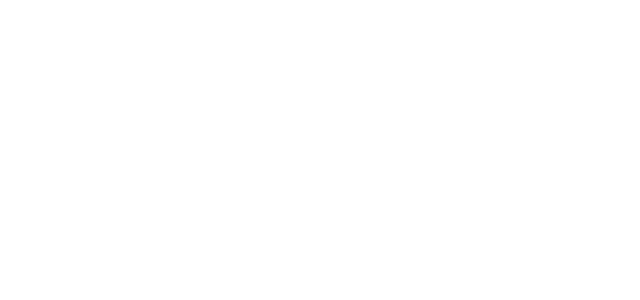
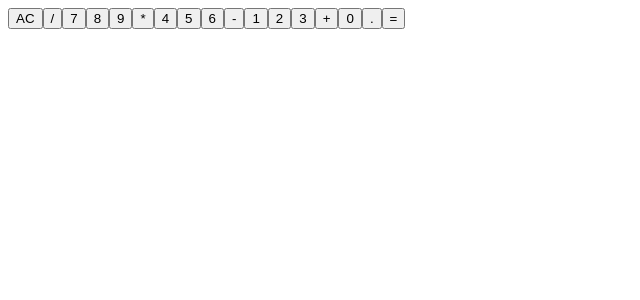
Before and after one commit to maironAzevedo/react-calculator, a React (Create React App) app: page / in a window 1280 px wide. Shown: the top 300 px of the page, without its empty margins (0-640 px from the left). Built offline with nearby package versions, Linux system fonts and the light colour scheme.

Commit message:
rendering multiple buttons

```diff
--- a/src/App.js
+++ b/src/App.js
@@ -1,8 +1,9 @@
-
+import Calculator from "./components/Calculator/Calculadora";
 
 function App() {
   return (
     <div className="App">
+      <Calculator></Calculator>
     </div>
   );
 }
--- a/src/components/Button/Button.jsx
+++ b/src/components/Button/Button.jsx
@@ -0,0 +1,11 @@
+import React from 'react';
+
+function Button(props) {
+    return (
+        <button>
+            {props.value}
+        </button>
+    )
+}
+
+export default Button;
--- a/src/components/Calculator/Calculadora.jsx
+++ b/src/components/Calculator/Calculadora.jsx
@@ -1,10 +1,13 @@
-import React from 'react'
+import React from 'react';
+import Button from '../Button/Button.jsx';
 
 function Calculator() {
+    const calcButtons = ['AC', '/', '7', '8', '9', '*', '4', '5', '6', '-', '1', '2', '3', '+', '0', '.', '='];
+    const buttonRender = calcButtons.map((label) => <Button value={label} />)
+
     return (
         <div className="calculator">
-
-
+            {buttonRender}
         </div>
     )
 }
```
